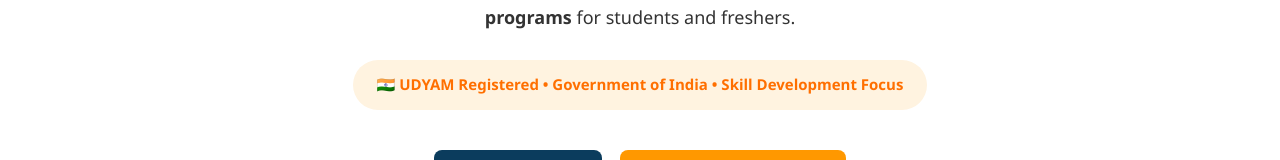
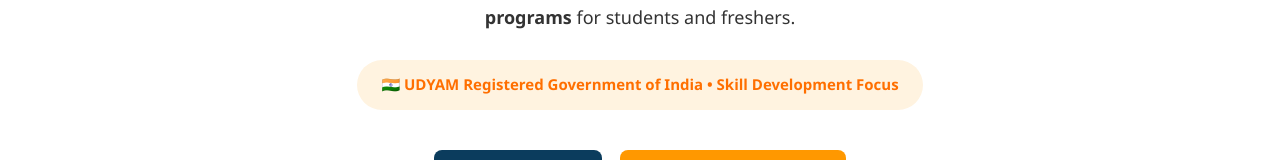
Before and after one commit to Ranjit7T/insolutiontechnologieswebsite, a React (Vite) app: page / in a window 1280 px wide. Shown: the part 261-421 px from the top of the page. Built offline with nearby package versions, Linux system fonts and the light colour scheme.

Commit message:
Update Hero component

```diff
--- a/src/components/Hero.jsx
+++ b/src/components/Hero.jsx
@@ -107,7 +107,7 @@
         </p>
 
         <div className="hero-badge">
-          🇮🇳 UDYAM Registered • Government of India • Skill Development Focus
+          🇮🇳 UDYAM Registered Government of India • Skill Development Focus
         </div>
 
         <div className="hero-actions">
```
